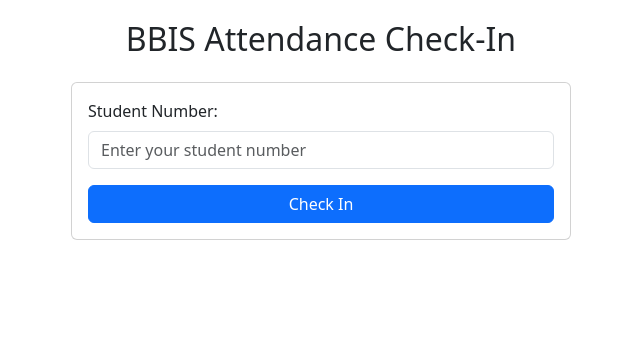
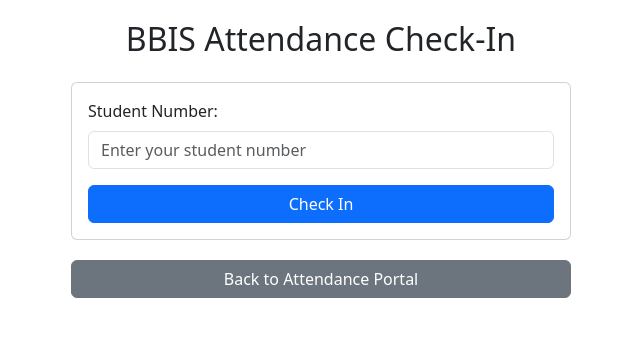
Before and after one commit to pascaragophala/attendance-system, a Flask app: template templates/checkin.html in a window 1280 px wide. Shown: the top 337 px of the page, without its empty margins (319-959 px from the left). Run offline with Flask 3, Linux system fonts and the light colour scheme; the template is opened without the code that fills it, so the values that code supplies are empty.

Commit message:
Update checkin.html

```diff
--- a/templates/checkin.html
+++ b/templates/checkin.html
@@ -8,6 +8,7 @@
     <style>
         body { padding: 20px; }
         .checkin-form { max-width: 500px; margin: 0 auto; }
+        .back-btn { margin-top: 20px; }
     </style>
 </head>
 <body>
@@ -24,6 +25,7 @@
                     <div id="checkInMessage" class="alert mt-3 d-none"></div>
                 </div>
             </div>
+            <a href="/" class="btn btn-secondary w-100 back-btn">Back to Attendance Portal</a>
         </div>
     </div>
 
```
